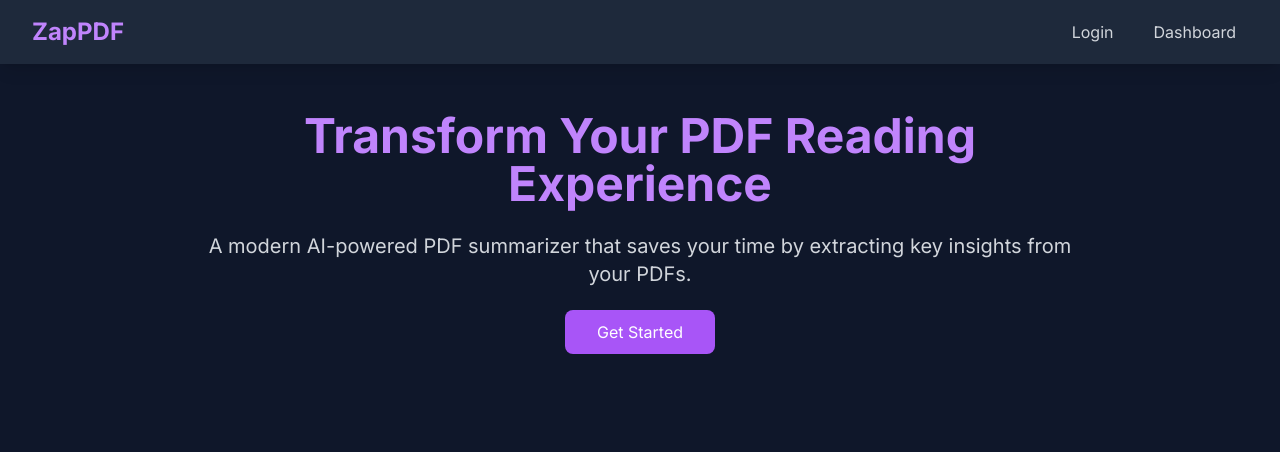
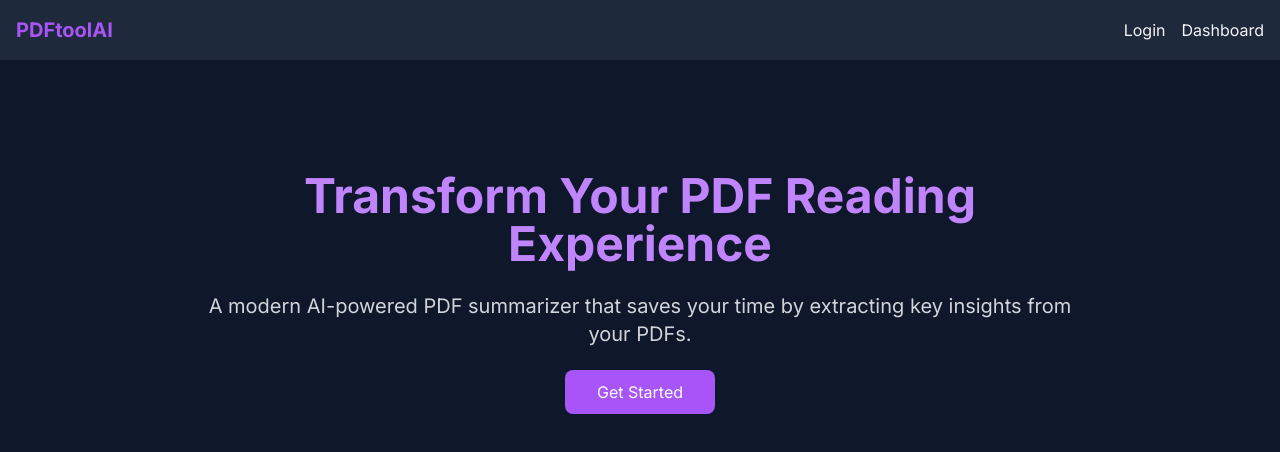
Before and after one commit to neilnicky/zap-pdf-ai, a Next.js app: page / in a window 1280 px wide. Shown: the top 452 px of the page. Built offline with nearby package versions, Linux system fonts and the light colour scheme.

Commit message:
feat: create UI for navbar

```diff
--- a/src/components/Navbar.tsx
+++ b/src/components/Navbar.tsx
@@ -1,30 +1,27 @@
-
-import Link from 'next/link'
+import Link from "next/link";
 
 export default function Navbar() {
   return (
-    <nav className="fixed w-full top-0 bg-gray-800 shadow-lg z-50">
-      <div className="max-w-7xl mx-auto px-4 sm:px-6 lg:px-8">
-        <div className="flex items-center justify-between h-16">
-          <Link href="/" className="text-2xl font-bold text-purple-400">
-            ZapPDF
+    <nav className="bg-gray-800 p-4">
+      <div className="container mx-auto flex items-center justify-between">
+        <Link href="/" className="text-xl font-bold text-purple-500">
+          PDFtoolAI
         </Link>
-          <div className="flex space-x-4">
+        <div className="space-x-4">
           <Link
             href="/login"
-              className="text-gray-300 hover:text-white px-3 py-2 rounded-md transition-colors"
+            className="hover:text-purple-400 transition-colors"
           >
             Login
           </Link>
           <Link
             href="/dashboard"
-              className="text-gray-300 hover:text-white px-3 py-2 rounded-md transition-colors"
+            className="hover:text-purple-400 transition-colors"
           >
             Dashboard
           </Link>
         </div>
       </div>
-      </div>
     </nav>
-  )
+  );
 }
```
Lines whose indentation alone changed are shown as unchanged.
